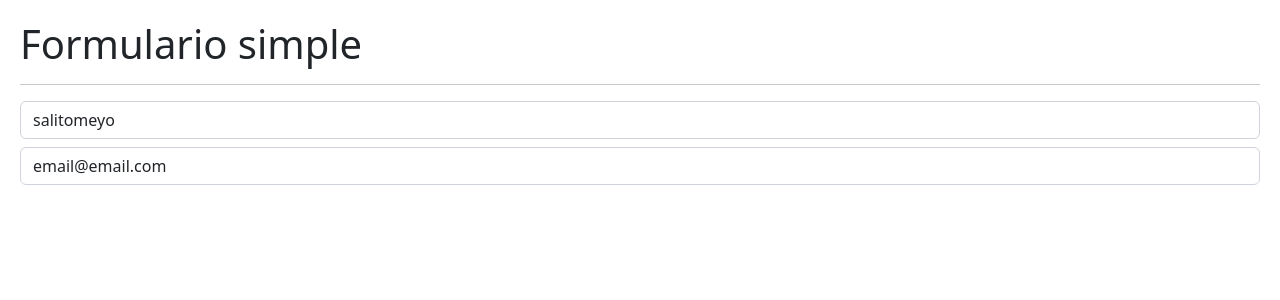
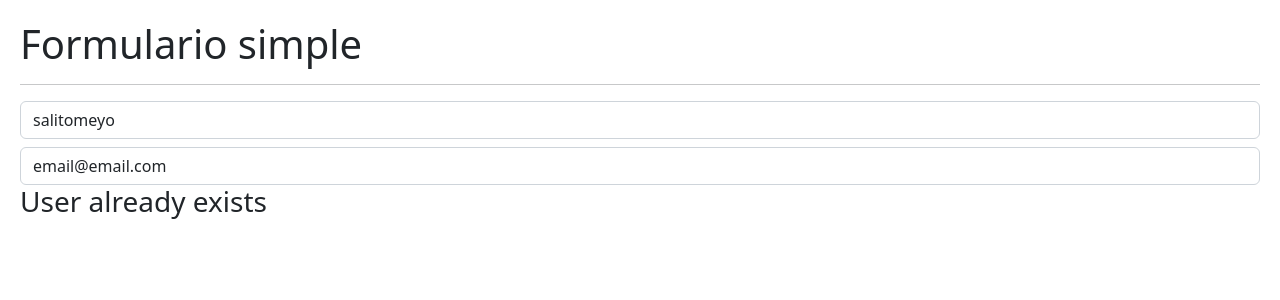
Before and after one commit to salitomeyo-learning-path/udemy-react-js, a React (Vite) app in the folder 05-hook-app/: page / in a window 1280 px wide. Shown: the top 300 px of the page. Built offline with nearby package versions, Linux system fonts and the light colour scheme.

Commit message:
feat: useEffect unmounted return

```diff
--- /dev/null
+++ b/05-hook-app/src/02-useEffect/Message.jsx
@@ -0,0 +1,17 @@
+import { useEffect } from "react"
+
+export const Message = () => {
+    useEffect(() => {
+        console.log('Message Mounted');
+
+        return () => {
+            console.log('Message unMounted');
+        }
+    }, [])
+
+    return (
+        <>
+            <h3>User already exists</h3>
+        </>
+    )
+}
--- a/05-hook-app/src/02-useEffect/SimpleForm.jsx
+++ b/05-hook-app/src/02-useEffect/SimpleForm.jsx
@@ -1,5 +1,6 @@
 import { useEffect } from "react";
 import { useState } from "react";
+import { Message } from "./Message";
 
 export const SimpleForm = () => {
     const [ formState, setFormState ] = useState({
@@ -17,17 +18,17 @@ export const SimpleForm = () => {
         });
     }
 
-    useEffect( () => {
-        console.log('UseEffect called!');
-    }, []);
+    // useEffect( () => {
+    //     console.log('UseEffect called!');
+    // }, []);
 
-    useEffect( () => {
-        console.log('formState changed!');
-    }, [formState]);
+    // useEffect( () => {
+    //     console.log('formState changed!');
+    // }, [formState]);
 
-    useEffect( () => {
-        console.log('email changed!');
-    }, [email]);
+    // useEffect( () => {
+    //     console.log('email changed!');
+    // }, [email]);
 
     return (
         <>
@@ -50,6 +51,10 @@ export const SimpleForm = () => {
                 value={ email }
                 onChange={ onInputChange }
             />
+
+            {
+                (username === 'salitomeyo' ) && <Message />
+            }
         </>
     )
 }
```
